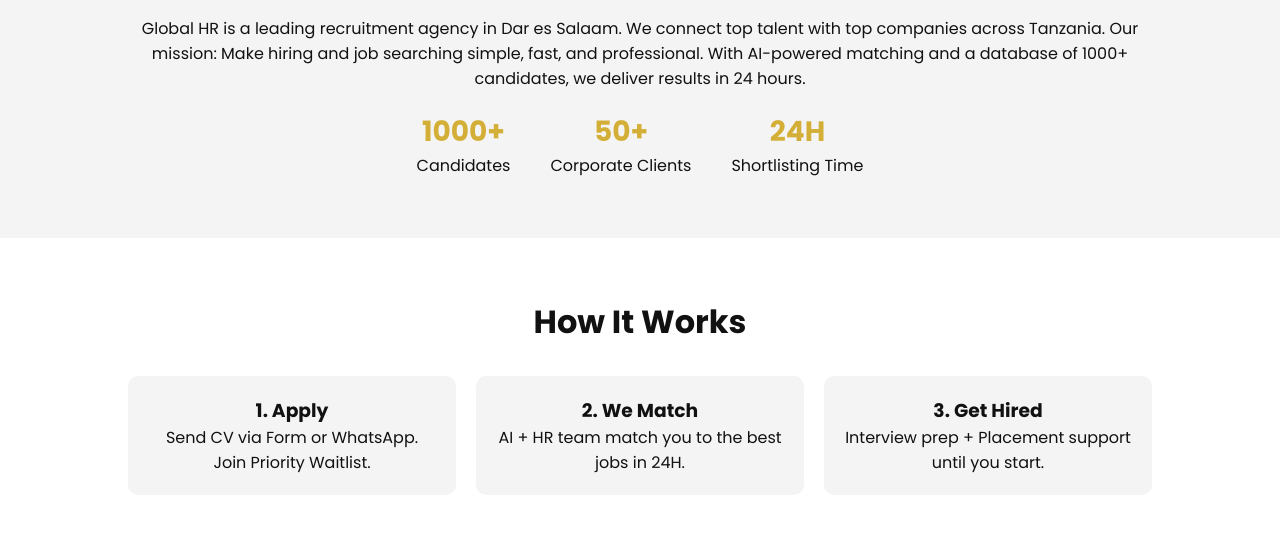
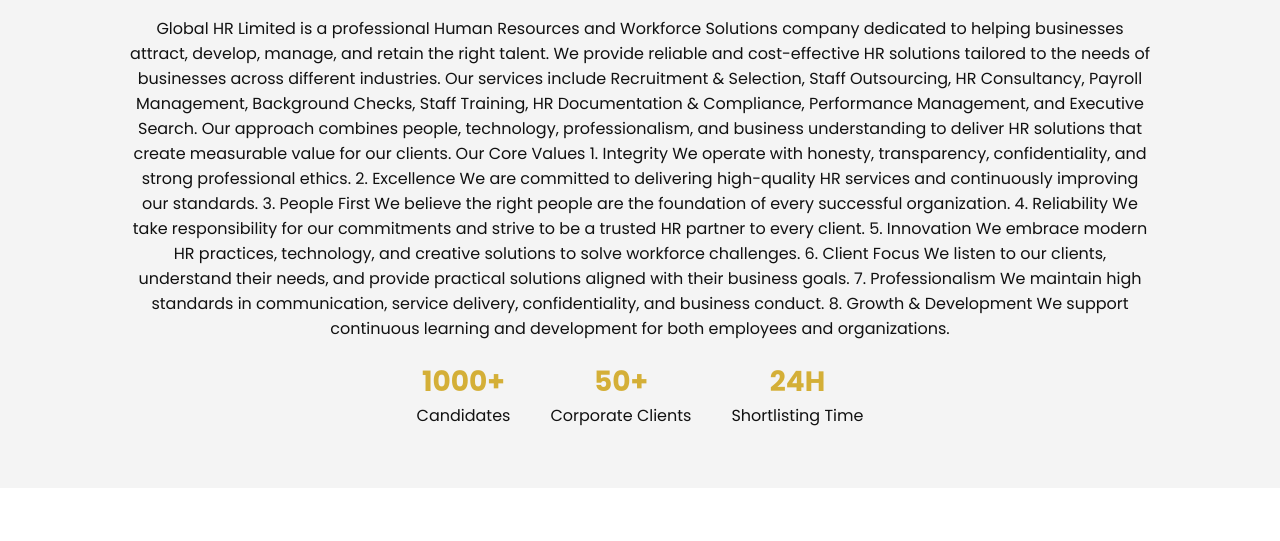
Before and after one commit to xananhacker/Global, a plain HTML site: page index.html in a window 1280 px wide. Shown: the part 664-1205 px from the top of the page. Drawn offline with Linux system fonts and the light colour scheme.

Commit message:
Update index.html

```diff
--- a/index.html
+++ b/index.html
@@ -44,9 +44,26 @@
   <!-- ABOUT -->
   <section id="about" class="about">
     <h2>About Global HR</h2>
-    <p>Global HR is a leading recruitment agency in Dar es Salaam. We connect top talent with top companies across Tanzania.
-    Our mission: Make hiring and job searching simple, fast, and professional.
-    With AI-powered matching and a database of 1000+ candidates, we deliver results in 24 hours.</p>
+    <p>Global HR Limited is a professional Human Resources and Workforce Solutions company dedicated to helping businesses attract, develop, manage, and retain the right talent.
+We provide reliable and cost-effective HR solutions tailored to the needs of businesses across different industries. Our services include Recruitment & Selection, Staff Outsourcing, HR Consultancy, Payroll Management, Background Checks, Staff Training, HR Documentation & Compliance, Performance Management, and Executive Search.
+Our approach combines people, technology, professionalism, and business understanding to deliver HR solutions that create measurable value for our clients.
+Our Core Values
+1. Integrity
+We operate with honesty, transparency, confidentiality, and strong professional ethics.
+2. Excellence
+We are committed to delivering high-quality HR services and continuously improving our standards.
+3. People First
+We believe the right people are the foundation of every successful organization.
+4. Reliability
+We take responsibility for our commitments and strive to be a trusted HR partner to every client.
+5. Innovation
+We embrace modern HR practices, technology, and creative solutions to solve workforce challenges.
+6. Client Focus
+We listen to our clients, understand their needs, and provide practical solutions aligned with their business goals.
+7. Professionalism
+We maintain high standards in communication, service delivery, confidentiality, and business conduct.
+8. Growth & Development
+We support continuous learning and development for both employees and organizations.</p>
     <div class="stats">
       <div><h3>1000+</h3><p>Candidates</p></div>
       <div><h3>50+</h3><p>Corporate Clients</p></div>
```
